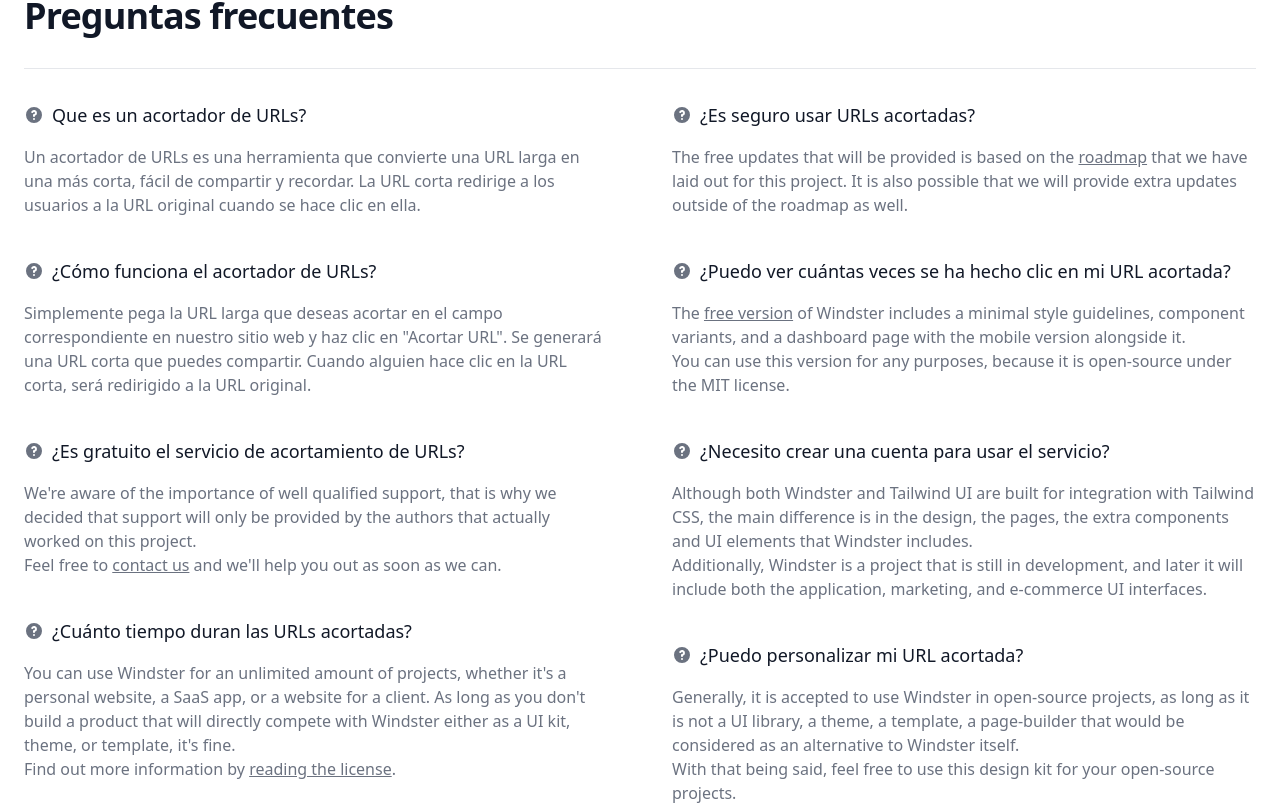
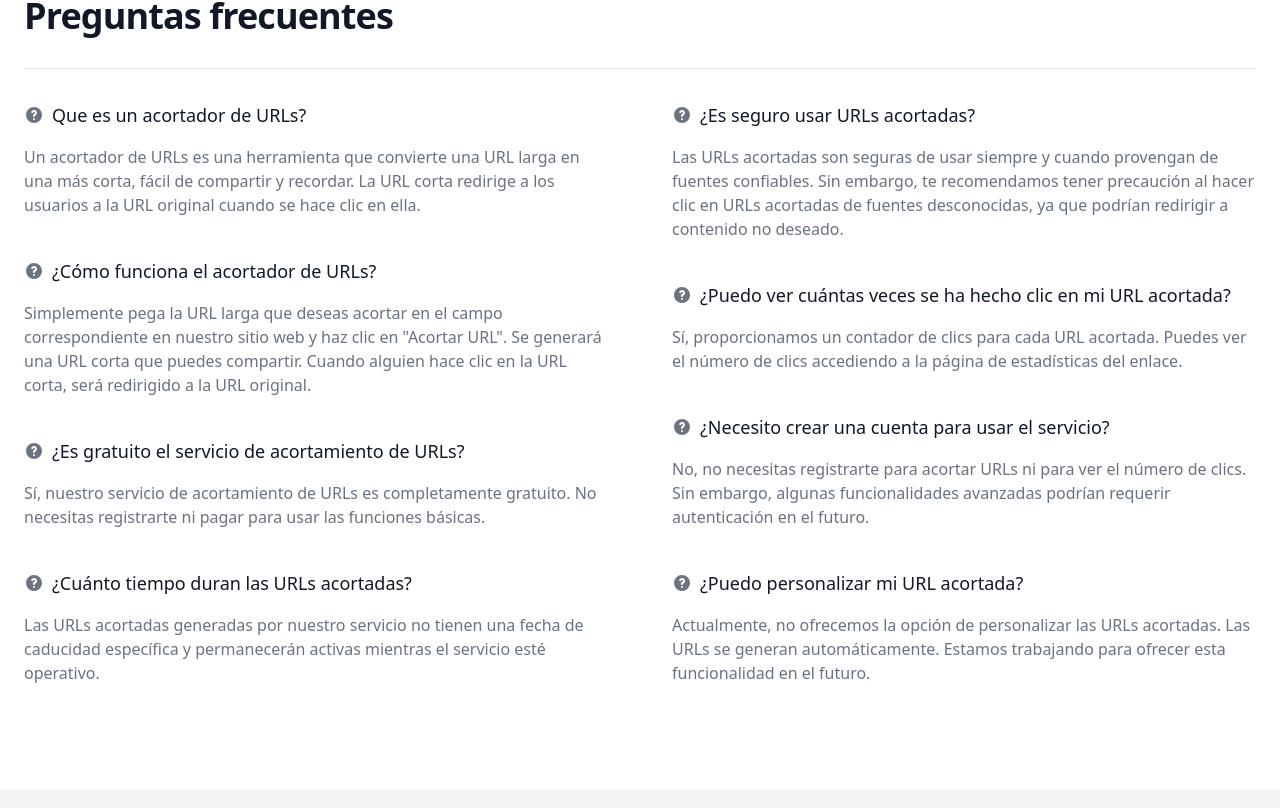
Before and after one commit to DavidSilvente/Acortador-URL, an Angular app: page /ayuda in a window 1280 px wide. Shown: the part 212-1020 px from the top of the page. Built offline with nearby package versions, Linux system fonts and the light colour scheme.

Commit message:
Respuestas frecuentes añadidas

```diff
--- a/src/app/ayuda/ayuda.component.html
+++ b/src/app/ayuda/ayuda.component.html
@@ -22,16 +22,16 @@
                       <svg class="flex-shrink-0 mr-2 w-5 h-5 text-gray-500 dark:text-gray-400" fill="currentColor" viewBox="0 0 20 20" xmlns="http://www.w3.org/2000/svg"><path fill-rule="evenodd" d="M18 10a8 8 0 11-16 0 8 8 0 0116 0zm-8-3a1 1 0 00-.867.5 1 1 0 11-1.731-1A3 3 0 0113 8a3.001 3.001 0 01-2 2.83V11a1 1 0 11-2 0v-1a1 1 0 011-1 1 1 0 100-2zm0 8a1 1 0 100-2 1 1 0 000 2z" clip-rule="evenodd"></path></svg>
                       ¿Es gratuito el servicio de acortamiento de URLs?
                   </h3>
-                  <p class="text-gray-500 dark:text-gray-400">We're aware of the importance of well qualified support, that is why we decided that support will only be provided by the authors that actually worked on this project.</p>
-                  <p class="text-gray-500 dark:text-gray-400">Feel free to <a href="#" class="font-medium underline text-primary-600 dark:text-primary-500 hover:no-underline" target="_blank" rel="noreferrer">contact us</a> and we'll help you out as soon as we can.</p>
+                  <p class="text-gray-500 dark:text-gray-400">Sí, nuestro servicio de acortamiento de URLs es completamente gratuito. No necesitas registrarte ni pagar para usar las funciones básicas.
+                  </p>
               </div>
               <div class="mb-10">
                   <h3 class="flex items-center mb-4 text-lg font-medium text-gray-900 dark:text-white">
                       <svg class="flex-shrink-0 mr-2 w-5 h-5 text-gray-500 dark:text-gray-400" fill="currentColor" viewBox="0 0 20 20" xmlns="http://www.w3.org/2000/svg"><path fill-rule="evenodd" d="M18 10a8 8 0 11-16 0 8 8 0 0116 0zm-8-3a1 1 0 00-.867.5 1 1 0 11-1.731-1A3 3 0 0113 8a3.001 3.001 0 01-2 2.83V11a1 1 0 11-2 0v-1a1 1 0 011-1 1 1 0 100-2zm0 8a1 1 0 100-2 1 1 0 000 2z" clip-rule="evenodd"></path></svg>
                       ¿Cuánto tiempo duran las URLs acortadas?
                   </h3>
-                  <p class="text-gray-500 dark:text-gray-400">You can use Windster for an unlimited amount of projects, whether it's a personal website, a SaaS app, or a website for a client. As long as you don't build a product that will directly compete with Windster either as a UI kit, theme, or template, it's fine.</p>
-                  <p class="text-gray-500 dark:text-gray-400">Find out more information by <a href="#" class="font-medium underline text-primary-600 dark:text-primary-500 hover:no-underline">reading the license</a>.</p>
+                  <p class="text-gray-500 dark:text-gray-400">Las URLs acortadas generadas por nuestro servicio no tienen una fecha de caducidad específica y permanecerán activas mientras el servicio esté operativo.
+                  </p>
               </div>
           </div>
           <div>
@@ -40,32 +40,31 @@
                       <svg class="flex-shrink-0 mr-2 w-5 h-5 text-gray-500 dark:text-gray-400" fill="currentColor" viewBox="0 0 20 20" xmlns="http://www.w3.org/2000/svg"><path fill-rule="evenodd" d="M18 10a8 8 0 11-16 0 8 8 0 0116 0zm-8-3a1 1 0 00-.867.5 1 1 0 11-1.731-1A3 3 0 0113 8a3.001 3.001 0 01-2 2.83V11a1 1 0 11-2 0v-1a1 1 0 011-1 1 1 0 100-2zm0 8a1 1 0 100-2 1 1 0 000 2z" clip-rule="evenodd"></path></svg>
                       ¿Es seguro usar URLs acortadas?
                   </h3>
-                  <p class="text-gray-500 dark:text-gray-400">The free updates that will be provided is based on the <a href="#" class="font-medium underline text-primary-600 dark:text-primary-500 hover:no-underline">roadmap</a> that we have laid out for this project. It is also possible that we will provide extra updates outside of the roadmap as well.</p>
+                  <p class="text-gray-500 dark:text-gray-400">Las URLs acortadas son seguras de usar siempre y cuando provengan de fuentes confiables. Sin embargo, te recomendamos tener precaución al hacer clic en URLs acortadas de fuentes desconocidas, ya que podrían redirigir a contenido no deseado.</p>
               </div>
               <div class="mb-10">
                   <h3 class="flex items-center mb-4 text-lg font-medium text-gray-900 dark:text-white">
                       <svg class="flex-shrink-0 mr-2 w-5 h-5 text-gray-500 dark:text-gray-400" fill="currentColor" viewBox="0 0 20 20" xmlns="http://www.w3.org/2000/svg"><path fill-rule="evenodd" d="M18 10a8 8 0 11-16 0 8 8 0 0116 0zm-8-3a1 1 0 00-.867.5 1 1 0 11-1.731-1A3 3 0 0113 8a3.001 3.001 0 01-2 2.83V11a1 1 0 11-2 0v-1a1 1 0 011-1 1 1 0 100-2zm0 8a1 1 0 100-2 1 1 0 000 2z" clip-rule="evenodd"></path></svg>
                       ¿Puedo ver cuántas veces se ha hecho clic en mi URL acortada?
                   </h3>
-                  <p class="text-gray-500 dark:text-gray-400">The <a href="#" class="font-medium underline text-primary-600 dark:text-primary-500 hover:no-underline">free version</a> of Windster includes a minimal style guidelines, component variants, and a dashboard page with the mobile version alongside it.</p>
-                  <p class="text-gray-500 dark:text-gray-400">You can use this version for any purposes, because it is open-source under the MIT license.</p>
+                  <p class="text-gray-500 dark:text-gray-400">Sí, proporcionamos un contador de clics para cada URL acortada. Puedes ver el número de clics accediendo a la página de estadísticas del enlace.
+                  </p>
               </div>
               <div class="mb-10">
                   <h3 class="flex items-center mb-4 text-lg font-medium text-gray-900 dark:text-white">
                       <svg class="flex-shrink-0 mr-2 w-5 h-5 text-gray-500 dark:text-gray-400" fill="currentColor" viewBox="0 0 20 20" xmlns="http://www.w3.org/2000/svg"><path fill-rule="evenodd" d="M18 10a8 8 0 11-16 0 8 8 0 0116 0zm-8-3a1 1 0 00-.867.5 1 1 0 11-1.731-1A3 3 0 0113 8a3.001 3.001 0 01-2 2.83V11a1 1 0 11-2 0v-1a1 1 0 011-1 1 1 0 100-2zm0 8a1 1 0 100-2 1 1 0 000 2z" clip-rule="evenodd"></path></svg>
                       ¿Necesito crear una cuenta para usar el servicio?
                   </h3>
-                  <p class="text-gray-500 dark:text-gray-400">Although both Windster and Tailwind UI are built for integration with Tailwind CSS, the main difference is in the design, the pages, the extra components and UI elements that Windster includes.</p>
-                  <p class="text-gray-500 dark:text-gray-400">Additionally, Windster is a project that is still in development, and later it will include both the application, marketing, and e-commerce UI interfaces.</p>
+                  <p class="text-gray-500 dark:text-gray-400">No, no necesitas registrarte para acortar URLs ni para ver el número de clics. Sin embargo, algunas funcionalidades avanzadas podrían requerir autenticación en el futuro.
+                  </p>
               </div>
               <div class="mb-10">
                   <h3 class="flex items-center mb-4 text-lg font-medium text-gray-900 dark:text-white">
                       <svg class="flex-shrink-0 mr-2 w-5 h-5 text-gray-500 dark:text-gray-400" fill="currentColor" viewBox="0 0 20 20" xmlns="http://www.w3.org/2000/svg"><path fill-rule="evenodd" d="M18 10a8 8 0 11-16 0 8 8 0 0116 0zm-8-3a1 1 0 00-.867.5 1 1 0 11-1.731-1A3 3 0 0113 8a3.001 3.001 0 01-2 2.83V11a1 1 0 11-2 0v-1a1 1 0 011-1 1 1 0 100-2zm0 8a1 1 0 100-2 1 1 0 000 2z" clip-rule="evenodd"></path></svg>
                       ¿Puedo personalizar mi URL acortada?
                   </h3>
-                  <p class="text-gray-500 dark:text-gray-400">Generally, it is accepted to use Windster in open-source projects, as long as it is not a UI library, a theme, a template, a page-builder that would be considered as an alternative to Windster itself.</p>
-                  <p class="text-gray-500 dark:text-gray-400">With that being said, feel free to use this design kit for your open-source projects.</p>
-                  <p class="text-gray-500 dark:text-gray-400">Find out more information by <a href="#" class="font-medium underline text-primary-600 dark:text-primary-500 hover:no-underline">reading the license</a>.</p>
+                  <p class="text-gray-500 dark:text-gray-400">Actualmente, no ofrecemos la opción de personalizar las URLs acortadas. Las URLs se generan automáticamente. Estamos trabajando para ofrecer esta funcionalidad en el futuro.</p>
+
               </div>
           </div>
       </div>
```
